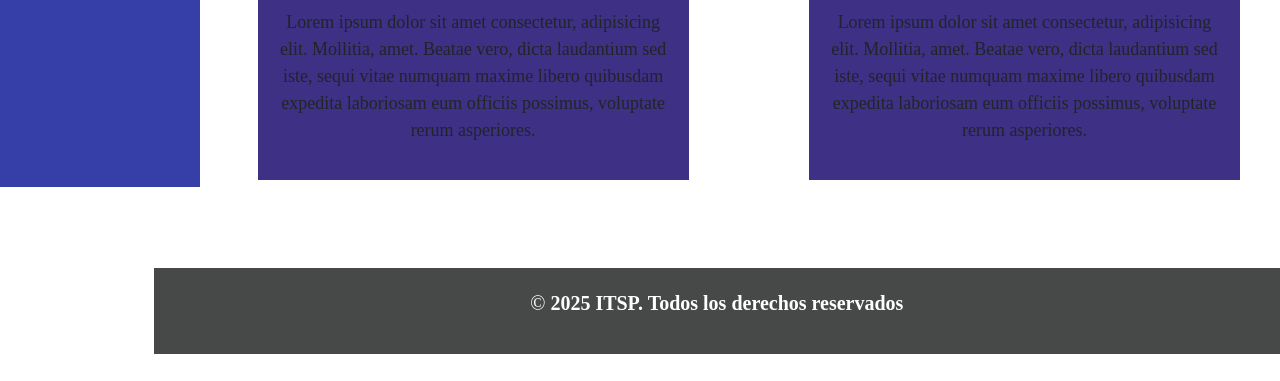
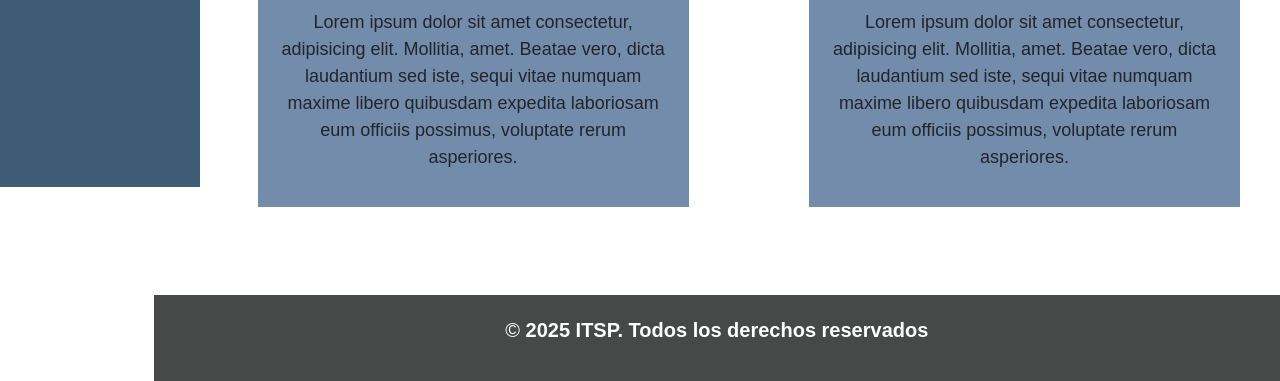
Before and after one commit to Lucfontana/NebulaNetwork, a PHP site: page / in a window 1280 px wide. Shown: the part 613-994 px from the top of the page. Before the commit the page ends 967 px from the top, so only its background shows below. Run offline with PHP 8.4, Linux system fonts and the light colour scheme.

Commit message:
paleta de colores cambiada

```diff
--- a/style.css
+++ b/style.css
@@ -1,9 +1,14 @@
+:root {
+    ---navColor: rgb(62, 92, 118);
+    ---contentColor: rgb(116, 140, 171);
+}
+
 /*------------------------ GENERALIDADES ----------------------*/
 
 * {
     padding: 0;
     margin: 0;
-    font-family: 'kanit';
+    font-family: 'arial';
 }
 
 a {
@@ -41,7 +46,7 @@ header>h1:hover {
 
 /*NAVBAR DE BOOTSTRAP*/
 .navStyle {
-    background-color: #0d168b;
+    background-color: var(---navColor);
     padding: 10px 0 10px 0;
     font-size: 18px;
     position: fixed; /*hace que la navbar se quede fija, esto junto al top*/
@@ -49,6 +54,7 @@ header>h1:hover {
     z-index: 100; /*Navbar encima del aside*/
     color: white;
     margin: 0 0 0 0;
+
 
 }
 
@@ -63,6 +69,8 @@ header>h1:hover {
 .container-fluid{
     justify-content: space-around;
 }
+
+
 
 
 /*------------------------ BOTONES - BARRA SUPERIOR ----------------------*/
@@ -123,7 +131,7 @@ nav ul {
     margin: 10px;
     padding: 10px;
     width: 43%;
-    background-color: rgb(61, 48, 133);
+    background-color: var(---contentColor);
 }
 
 .contenido>section>p {
@@ -153,7 +161,7 @@ aside {
     padding: 50px 0 0 0;
     width: 200px;
     height: 100vh; /* 100% del alto visible de la ventana */
-    background-color: #363ea8;
+    background-color: var(---navColor);
     position: fixed;
     grid-area: aside; /* si usás grid, lo podés mantener */
 }
```
